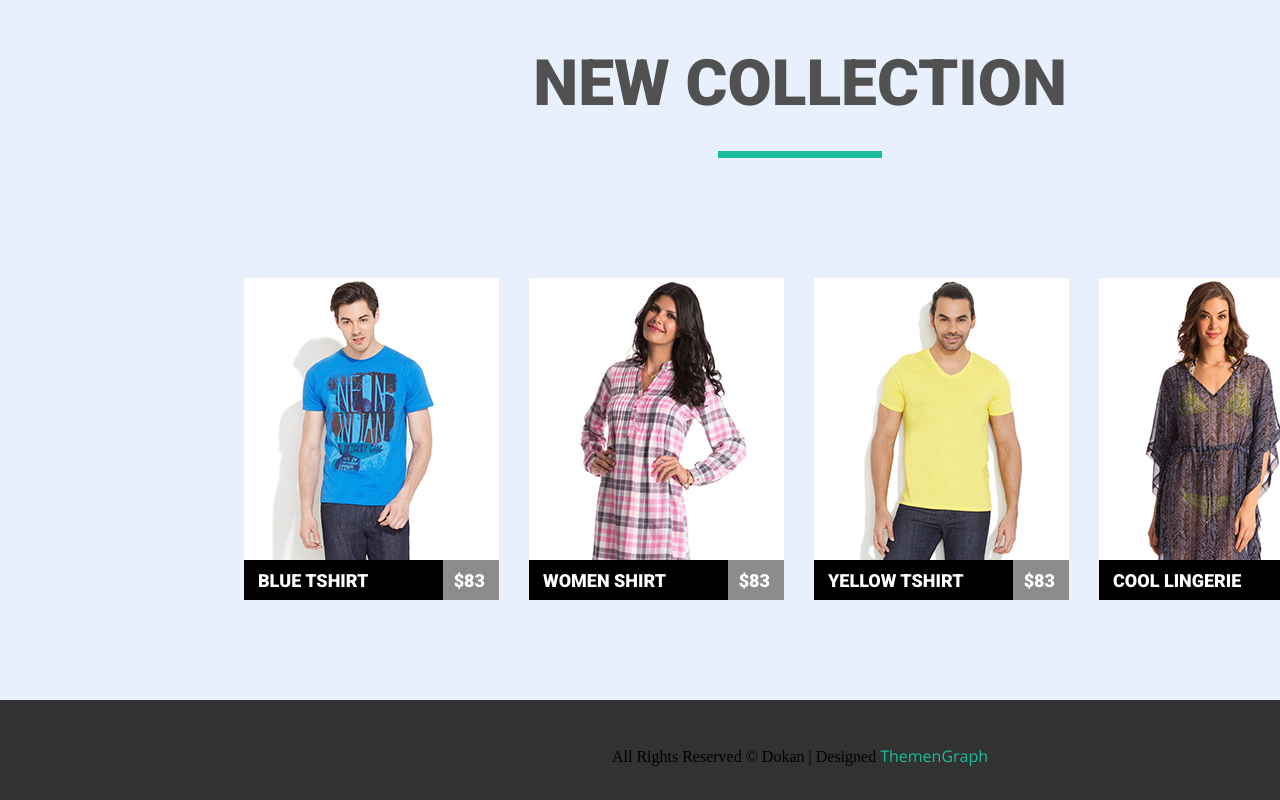
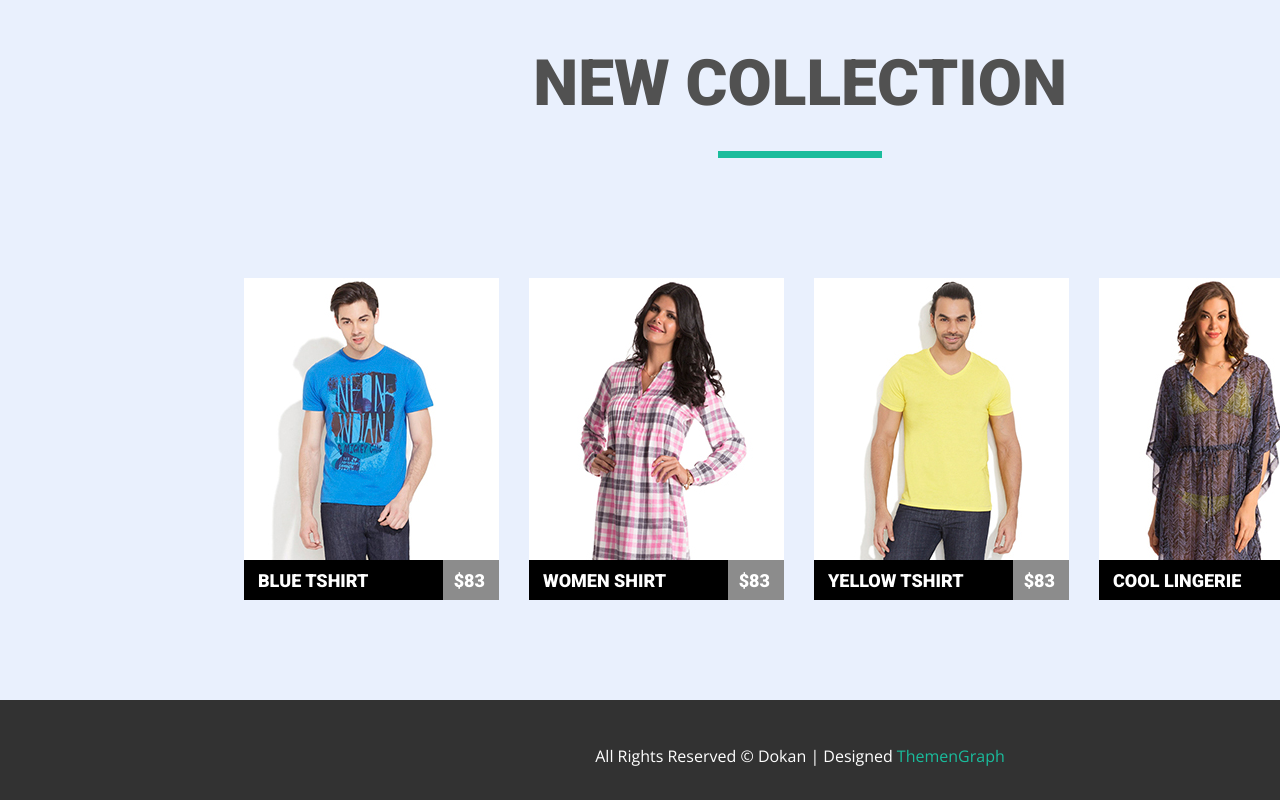
Before and after one commit to EugenGam/HomeWorks, a plain HTML site: page html-css/Module-05/index.html in a window 1280 px wide. Shown: the part 754-1554 px from the top of the page. Drawn offline with nearby package versions, Linux system fonts and the light colour scheme.

Commit message:
Update index.html

```diff
--- a/html-css/Module-05/index.html
+++ b/html-css/Module-05/index.html
@@ -127,7 +127,7 @@
             </section>
         </div>
         <footer class="footer">
-            <div> <span class="footer_adress_text">All Rights Reserved © Dokan | Designed</span> <span
+            <div> <span class="footer_text">All Rights Reserved © Dokan | Designed</span> <span
                     class="footer_text_designer"> ThemenGraph</span></div>
         </footer>
     </main>
```
